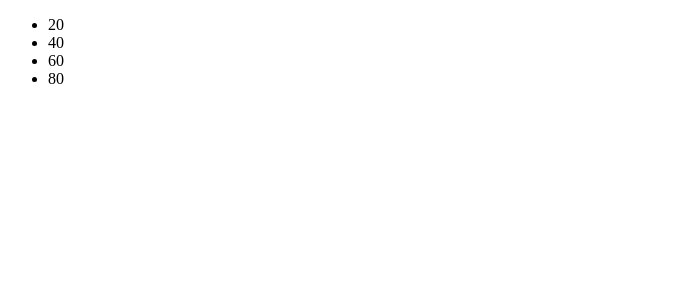
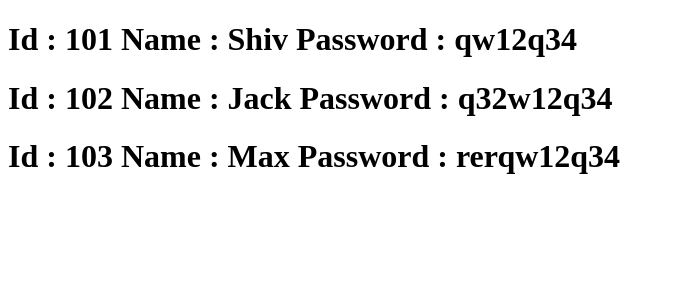
Before and after one commit to shivshaktisahoo/React-JS, a React (Create React App) app in the folder my-app/: page / in a window 1280 px wide. Shown: the top 300 px of the page, without its empty margins (0-674 px from the left). Built offline with nearby package versions, Linux system fonts and the light colour scheme.

Commit message:
lists (map)

```diff
--- a/my-app/src/App.js
+++ b/my-app/src/App.js
@@ -1,28 +1,23 @@
 import React, { Component } from 'react';
 
 export default class App extends Component {
+  state = {
+    users : [
+      {id : 101, name : "Shiv", password : "qw12q34"},
+      {id : 102, name : "Jack", password : "q32w12q34"},
+      {id : 103, name : "Max", password : "rerqw12q34"}
+    ],
+    isLoggedIn : false
+  }
   render() {
-    const arr = [10, 20, 30 ,40];
-    // const newArr = arr.map((num) => {
-    //   console.log("Num = ", num);
-    //   return <li>{num * 2}</li>;
-    // });
-    // console.log("OldArray = ", arr);
-    // console.log("NewArray = ", newArr);
-
-    // return (
-    //   <ul>{newArr}</ul>
-    // );
-
-
-    return(
-      <ul>
-        {
-          arr.map((num)=> {
-            return <li>{num * 2}</li>
-          })
-        }
-      </ul>
-    )
+    const newUsers = this.state.users.map((user)=>{
+      // console.log(user);
+      return <h1>Id : {user.id}  Name : {user.name}  Password : {user.password} </h1>
+    });
+    return (
+      <div>
+        {newUsers}
+      </div>
+    );
   }
 }
```
